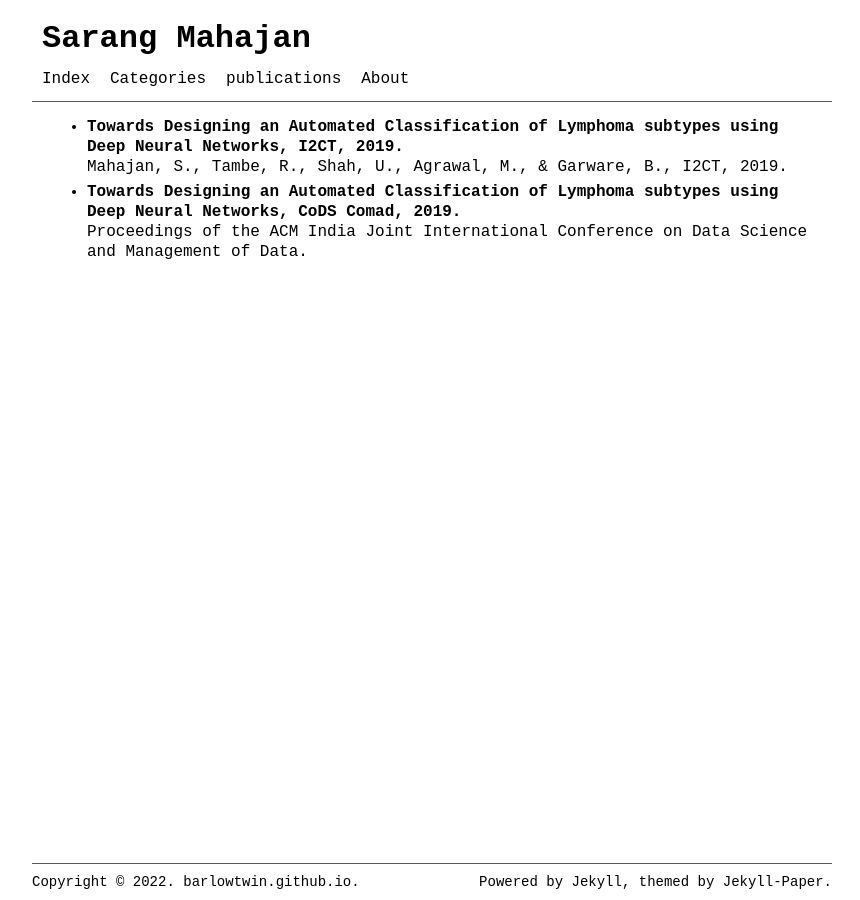
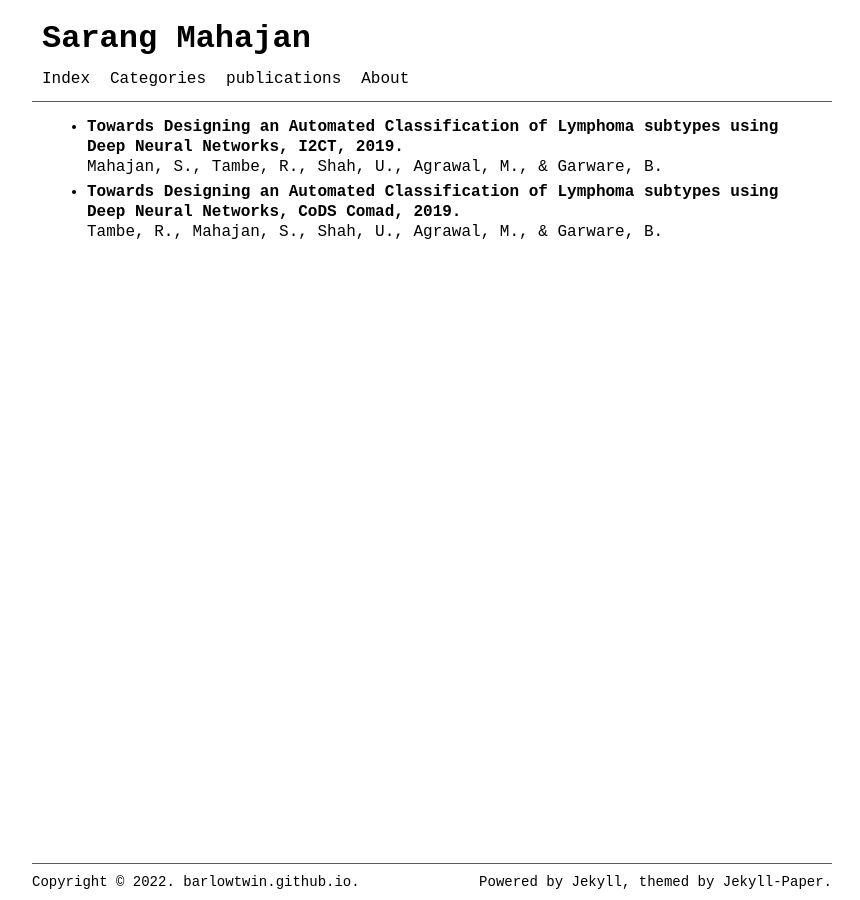
Before and after one commit to barlowtwin/sarang7m.github.io, a Jekyll site: the page built from pages/publications.md, in a window 1280 px wide. Shown: the whole page, without its empty margins (208-1068 px from the left). Built offline with Jekyll 4.4.1, drawn with Linux system fonts in a browser that asks for light colours.

Commit message:
Update publications.md

```diff
--- a/pages/publications.md
+++ b/pages/publications.md
@@ -5,8 +5,9 @@ permalink: /publications/
 ---
 
 - **Towards Designing an Automated Classification of Lymphoma subtypes using Deep Neural Networks, I2CT, 2019.** <br>
-Mahajan, S., Tambe, R., Shah, U., Agrawal, M., & Garware, B., I2CT, 2019.
+Mahajan, S., Tambe, R., Shah, U., Agrawal, M., & Garware, B.
 
 
 
-- **Towards Designing an Automated Classification of Lymphoma subtypes using Deep Neural Networks, CoDS Comad, 2019.**<br> Proceedings of the ACM India Joint International Conference on Data Science and Management of Data.
+- **Towards Designing an Automated Classification of Lymphoma subtypes using Deep Neural Networks, CoDS Comad, 2019.**<br>
+Tambe, R., Mahajan, S., Shah, U., Agrawal, M., & Garware, B.
```
